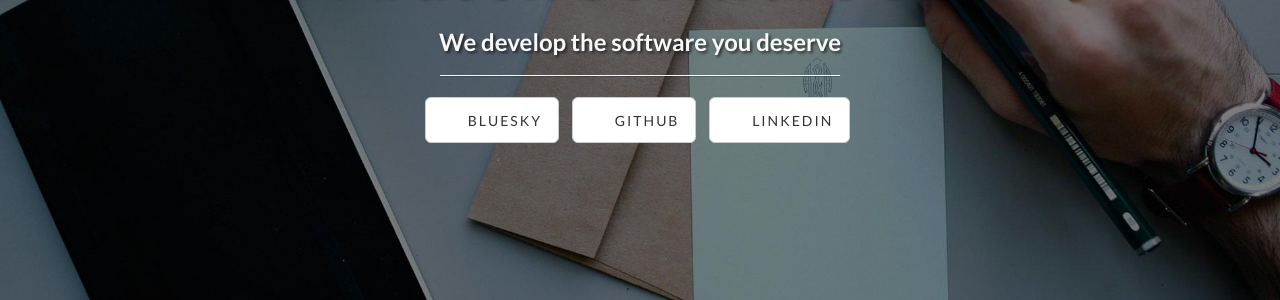
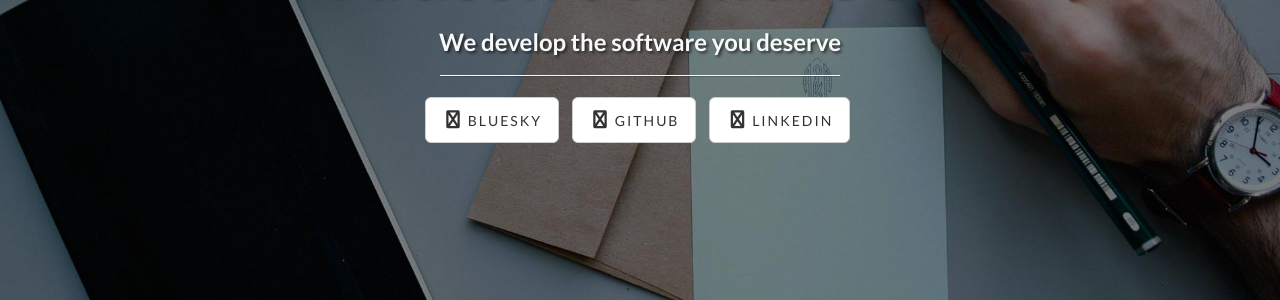
Before and after one commit to AraconSoftware/araconsoftware.github.io, a Jekyll site: the page built from index.html, in a window 1280 px wide. Shown: the part 346-646 px from the top of the page. Built offline with Jekyll 4.4.1, drawn with Linux system fonts in a browser that asks for light colours.

Commit message:
fixes brands
Signed-off-by: Pere Villega <pvillega@aracon.com>

```diff
--- a/_includes/head.html
+++ b/_includes/head.html
@@ -15,7 +15,7 @@
     <link href="css/landing-page.css" rel="stylesheet">
 
     <!-- Custom Fonts -->
-    <link href="font-awesome-6.7.2/css/fontawesome.min.css" rel="stylesheet" type="text/css">
+    <link href="font-awesome-6.7.2/css/all.min.css" rel="stylesheet" type="text/css">
     <link href="https://fonts.googleapis.com/css?family=Lato:300,400,700,300italic,400italic,700italic" rel="stylesheet" type="text/css">
 
     <!-- HTML5 Shim and Respond.js IE8 support of HTML5 elements and media queries -->
```
